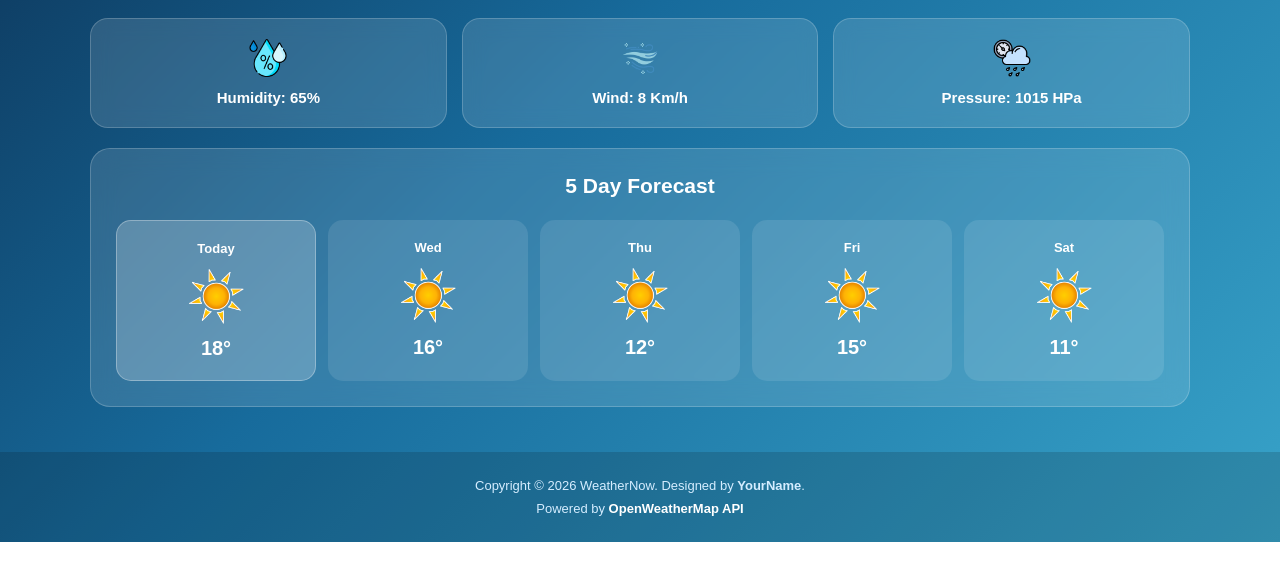
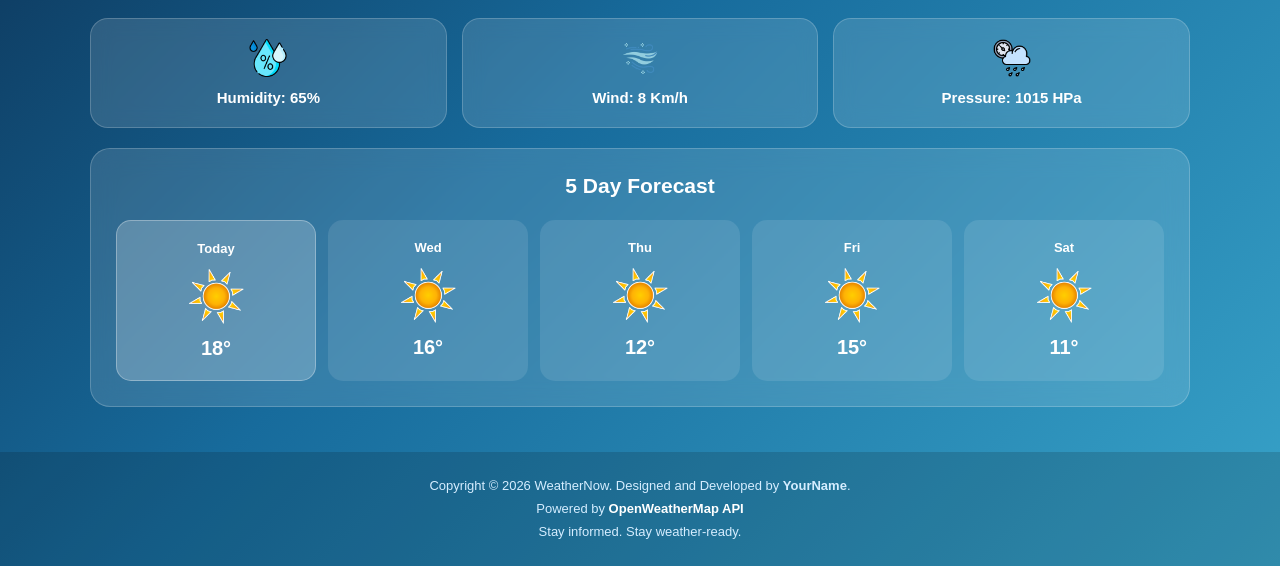
Before and after one commit to Sachin6515/Weather-App-portfolio, a plain HTML site: page index.html in a window 1280 px wide. Shown: the part 489-1055 px from the top of the page. Before the commit the page ends 1031 px from the top, so only its background shows below. Drawn offline with Linux system fonts and the light colour scheme.

Commit message:
Revise footer content and add footer note
Updated footer content for improved clarity and added a footer note.

```diff
--- a/index.html
+++ b/index.html
@@ -95,10 +95,21 @@
         </div>
     </main>
 
-    <footer>
-        <p>Copyright &copy; 2026 WeatherNow. Designed by <strong>YourName</strong>.</p>
-        <p>Powered by <a href="https://openweathermap.org/" target="_blank">OpenWeatherMap API</a></p>
-    </footer>
+   <footer>
+    <p>
+        Copyright &copy; 2026 WeatherNow.
+        Designed and Developed by <strong>YourName</strong>.
+    </p>
+
+    <p>
+        Powered by
+        <a href="https://openweathermap.org/" target="_blank" rel="noopener noreferrer"> OpenWeatherMap API </a>
+    </p>
+
+    <p class="footer-note">
+        Stay informed. Stay weather-ready.
+    </p>
+  </footer>
 
     <script src="script.js"></script>
 </body>
```
